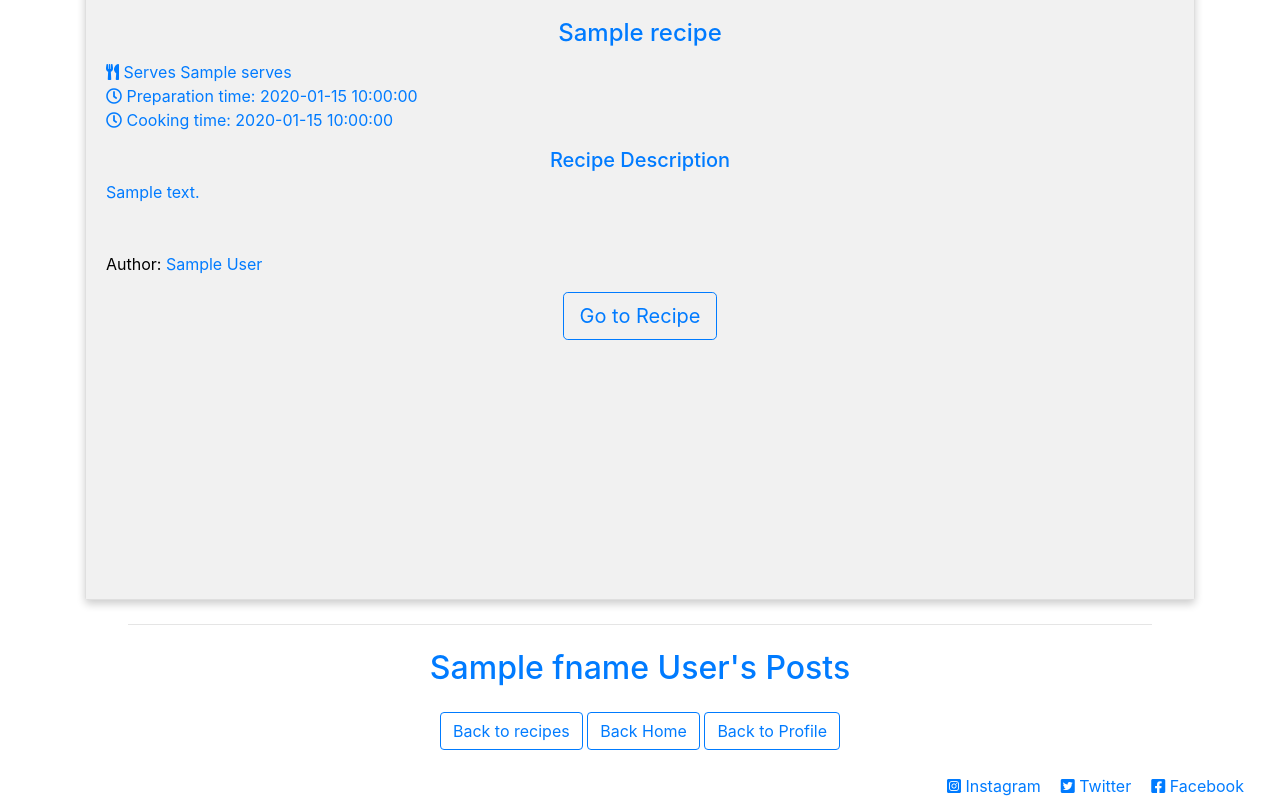
After one commit to Code-Institute-Submissions/Mikew1999-recipe-blog, a Flask app: a page that uses templates/base.html in a window 1280 px wide. The commit adds this page. Shown: the part 1307-2105 px from the top of the page. Run offline with Flask 2, Linux system fonts and the light colour scheme; a database or web service that is not in the repository returns one stand-in record (values such as "Sample title"); some libraries are stand-ins or nearby versions.

Commit message:
added viewusersprofile page to show users profile details, created news feed page without any content and created create post page without any content

```diff
--- a/app.py
+++ b/app.py
@@ -175,6 +175,16 @@ def create_recipe():
         categoryList=categoryList)
 
 
+@app.route("/newsfeed")
+def newsFeed():
+    return render_template("newsfeed.html")
+
+
+@app.route("/<username>/create_post")
+def create_post(username):
+    return render_template("createpost.html")
+
+
 # recipes page
 @app.route("/recipes")
 def recipe():
@@ -294,6 +304,21 @@ def profile(username):
     else:
         flash("Please login to view your profile")
         return render_template("login.html")
+
+
+@app.route("/view/<username>/profile")
+def userProfile(username):
+    user = mongo.db.users.find_one({"username": username})
+    userRecipes = mongo.db.recipes.find({"author": username})
+    likedRecipes = user['likedRecipes']
+    x = mongo.db.recipes.find_one
+
+    return render_template(
+                    "viewusersprofile.html",
+                    user=user,
+                    x=x,
+                    likedRecipes=likedRecipes,
+                    userRecipes=userRecipes)
 
 
 # sign up function
--- a/static/css/style.css
+++ b/static/css/style.css
@@ -4,6 +4,10 @@
 
 .capitalize {
     text-transform: capitalize;
+}
+
+.border-radius-60 {
+    border-radius: 60%;
 }
 
 .m-0-auto {
@@ -169,6 +173,10 @@
     height: 75vh;
 }
 
+.search-profile-card {
+    height: auto!important;
+}
+
 label {
     color: #007bff;
 }
--- a/templates/base.html
+++ b/templates/base.html
@@ -35,7 +35,13 @@
                     <li class="nav-item">
                         <a class="nav-link" href="{{ url_for('recipe') }}"> Recipes</a>
                     </li>
+                    <li class="nav-item">
+                        <a class="nav-link" href="{{ url_for('newsFeed') }}">News Feed</a>
+                    </li>
                     {% if session.user %}
+                    <li class="nav-item">
+                        <a class="nav-link" href="{{ url_for('create_post', username=session.user) }}">Create New Post</a>
+                    </li>
                     <li class="nav-item">
                         <a class="nav-link" href="{{ url_for('create_recipe') }}">Create Recipe</a>
                     </li>
--- /dev/null
+++ b/templates/createpost.html
@@ -0,0 +1,4 @@
+{% extends "base.html" %}
+{% block content %}
+    <h4>Create Post</h4>
+{% endblock %}
--- /dev/null
+++ b/templates/newsfeed.html
@@ -0,0 +1,4 @@
+{% extends "base.html" %}
+{% block content %}
+    <h4>News Feed</h4>
+{% endblock %}
--- a/templates/searchedrecipes.html
+++ b/templates/searchedrecipes.html
@@ -20,7 +20,9 @@
     <a class="btn btn-outline-primary" href="{{ url_for('recipe') }} ">
         Back to recipes</a>
     <a class="btn btn-outline-primary" href="{{ url_for('index') }}">Back Home</a>
-    <a class="btn btn-outline-primary" href="{{ url_for('profile', username=session.user) }}">Back to Profile</a>
+    {% if session.user %}
+        <a class="btn btn-outline-primary" href="{{ url_for('profile', username=session.user) }}">Back to Profile</a>
+    {% endif %}
 </div>
 
 <!-- If results found -->
--- /dev/null
+++ b/templates/viewusersprofile.html
@@ -0,0 +1,227 @@
+{% extends "base.html" %}
+{% block content %}
+
+<!-- Profile image and background image -->
+<div class="container-fluid text-center text-white profile-background">
+    {% set hasProfileImage = user.hasProfileImage %}
+    <h3 class="masthead-heading mb-0">{{ user.fname }} {{ user.lname }}'s profile</h3>
+
+    <!-- Checks if user has profile pic -->
+    {% if hasProfileImage == "1" %}
+    {% set profileImage = user.profileImageName %}
+    <!-- Profile image -->
+    <div class="profile-pic">
+        <img class="img-fluid profile-image mb-4" src="{{ url_for('file', filename=profileImage) }}" alt="Profile Image">
+    </div>
+
+    <!-- if user doesn't have profile pic -->
+    {% else %}
+    <div class="text-center mb-4">
+        <!-- Placeholder profile pic -->
+        <i class="fas fa-user-circle fa-10x"></i>
+    </div>
+    {% endif %}
+
+</div>
+
+<!-- Secondary Navbar -->
+<ul class="nav nav-pills nav-fill">
+    <li class="nav-item">
+        <a class="nav-link" href="#users-recipes">Users recipes</a>
+    </li>
+    <li class="nav-item">
+        <a class="nav-link" href="#users-liked-recipes">Users Liked Recipes</a>
+    </li>
+    <li class="nav-item">
+        <a class="nav-link" href="#users-posts">Users Posts</a>
+    </li>
+</ul>
+
+<hr class="width-80">
+
+<!-- Users recipes -->
+<div id="users-recipes" class="users-recipes text-primary">
+    <h2 class="text-center mb-4">{{ user.fname }} {{ user.lname }}'s Recipes</h2>
+
+    {% set hasUploadedRecipe = user.hasUploadedRecipe %}
+    <!-- Checks if user has uploaded recipe -->
+    {% if hasUploadedRecipe == "1" %}
+    <div class="container">
+        <div class="row">
+            <!-- Counts number of recipes uploaded by this user -->
+            {% set numberOfRecipes = userRecipes.count() %}
+
+            <!-- Check if number of recipes is divisible by 3 -->
+            {% if numberOfRecipes %3 == 0 %}
+            {% set column = "col-md-12 col-lg-4" %}
+            {% elif numberOfRecipes %2 == 0 %}
+            {% set column = "col-md-12 col-lg-6" %}
+            {% else %}
+            {% set column = "col-6 offset-3" %}
+            {% endif %}
+
+            {% for recipe in userRecipes %}
+            <div class="{{ column }}">
+                <div class="card mb-4 mt-2">
+                    {% set imageName = recipe.recipeImageName %}
+                    {% set recipeName = recipe.recipeName %}
+                    <img class="card-img-top" src="{{ url_for('file', filename=imageName) }}" alt="recipe Image">
+
+                    <div class="card-body">
+                        <!-- Recipe Name -->
+                        <h4 class="card-title  text-center">{{ recipeName }}</h4>
+
+                        <!-- Recipe Details -->
+
+                        <p class="card-text">
+                            <i class="fas fa-utensils"></i> Serves {{ recipe.serves }}
+                            <br>
+                            <i class="far fa-clock"></i> Preparation time: {{ recipe.prepTime }}
+                            <br>
+                            <i class="far fa-clock"></i> Cooking time: {{ recipe.cookingTime }}
+                        </p>
+
+                        <h5 class="text-center">Recipe Description</h5>
+
+                        <p class="card-text recipe-description">
+                            {{ recipe.recipeDescription }}
+                        </p>
+
+                        <p>
+                            <span style="color: black;">Author:</span> {{ recipe.author }}
+                        </p>
+
+                        <div class="text-center">
+                            <a class="btn btn-outline-primary btn-lg"
+                                href="{{ url_for('fullrecipe', recipeName=recipeName)}}">Go to / edit Recipe</a>
+                        </div>
+                    </div>
+                </div>
+            </div>
+            {% endfor %}
+        </div>
+    </div>
+    {% endif %}
+</div>
+
+<hr class="width-80">
+
+<!-- Users Liked Recipes -->
+<div id="users-liked-recipes" class="text-primary">
+    <h2 class="text-center">{{ user.fname }} {{ user.lname }}'s Liked Recipes</h2>
+
+    {% if likedRecipes %}
+    <div class="container">
+        <div class="row">
+            {% if likedRecipes|length > 1 %}
+            {% for likedRecipe in likedRecipes %}
+            {% set recipe = x({"recipeName": likedRecipe}) %}
+            <div class="col-sm-12 col-lg-6">
+                <div class="card mb-4 mt-4">
+                    {% set imageName = recipe.recipeImageName %}
+                    {% set recipeName = recipe.recipeName %}
+                    <img class="img-fluid" src="{{ url_for('file', filename=imageName) }}" alt="recipe Image">
+
+                    <div class="card-body">
+                        <!-- Recipe Name -->
+                        <h4 class="card-title  text-center">{{ recipeName }}</h4>
+
+                        <!-- Recipe Details -->
+
+                        <p class="card-text">
+                            <i class="fas fa-utensils"></i> Serves {{ recipe.serves }}
+                            <br>
+                            <i class="far fa-clock"></i> Preparation time: {{ recipe.prepTime }}
+                            <br>
+                            <i class="far fa-clock"></i> Cooking time: {{ recipe.cookingTime }}
+                        </p>
+
+                        <h5 class="text-center">Recipe Description</h5>
+
+                        <p class="card-text recipe-description">
+                            {{ recipe.recipeDescription }}
+                        </p>
+
+                        <p>
+                            <span style="color: black;">Author:</span> {{ recipe.author }}
+                        </p>
+
+                        <div class="text-center">
+                            <a class="btn btn-outline-primary btn-lg"
+                                href="{{ url_for('fullrecipe', recipeName=recipeName)}}">Go to Recipe</a>
+                        </div>
+                    </div>
+                </div>
+            </div>
+            {% endfor %}
+            {% else %}
+            <div class="col">
+                <div class="card mb-2">
+                    {% set a = x({"recipeName": likedRecipes[0]}) %}
+
+                    {% set imageName = a.recipeImageName %}
+                    {% set recipeName = a.recipeName %}
+                    <img class="img-fluid" src="{{ url_for('file', filename=imageName) }}" alt="recipe Image">
+
+                    <div class="card-body">
+                        <!-- Recipe Name -->
+                        <h4 class="card-title  text-center">{{ a.recipeName }}</h4>
+
+                        <!-- Recipe Details -->
+
+                        <p class="card-text">
+                            <i class="fas fa-utensils"></i> Serves {{ a.serves }}
+                            <br>
+                            <i class="far fa-clock"></i> Preparation time: {{ a.prepTime }}
+                            <br>
+                            <i class="far fa-clock"></i> Cooking time: {{ a.cookingTime }}
+                        </p>
+
+                        <h5 class="text-center">Recipe Description</h5>
+
+                        <p class="card-text recipe-description">
+                            {{ a.recipeDescription }}
+                        </p>
+
+                        <p>
+                            <span style="color: black;">Author:</span> {{ a.author }}
+                        </p>
+
+                        <div class="text-center">
+                            <a class="btn btn-outline-primary btn-lg"
+                                href="{{ url_for('fullrecipe', recipeName=recipeName)}}">Go to Recipe</a>
+                        </div>
+                    </div>
+                </div>
+            </div>
+            {% endif %}
+        </div>
+    </div>
+    {% else %}
+    <p>User has not liked any recipes</p>
+    {% endif %}
+</div>
+
+<hr class="width-80">
+
+<!-- Users Posts -->
+<div class="my-posts" id="users-posts">
+    <h2 class="text-center text-primary mt-4 mb-4">{{ user.fname }} {{ user.lname }}'s Posts</h2>
+    {% if user.hasPosted == "0" %}
+    <div class="text-center">
+        <p>{{ user.fname }} {{ user.lname }} has not made any posts yet.</p>
+    </div>
+    {% else %}
+
+    {% endif %}
+</div>
+
+<!-- links back to various pages -->
+<div class="text-center mb-4">
+    <a class="btn btn-outline-primary" href="{{ url_for('recipe') }} ">
+        Back to recipes</a>
+    <a class="btn btn-outline-primary" href="{{ url_for('index') }}">Back Home</a>
+    <a class="btn btn-outline-primary" href="{{ url_for('profile', username=session.user) }}">Back to Profile</a>
+</div>
+
+{% endblock %}
```
Also changed, not shown: templates/recipes.html (+22 -5 lines), templates/searcheduser.html (+23 -1 lines).
